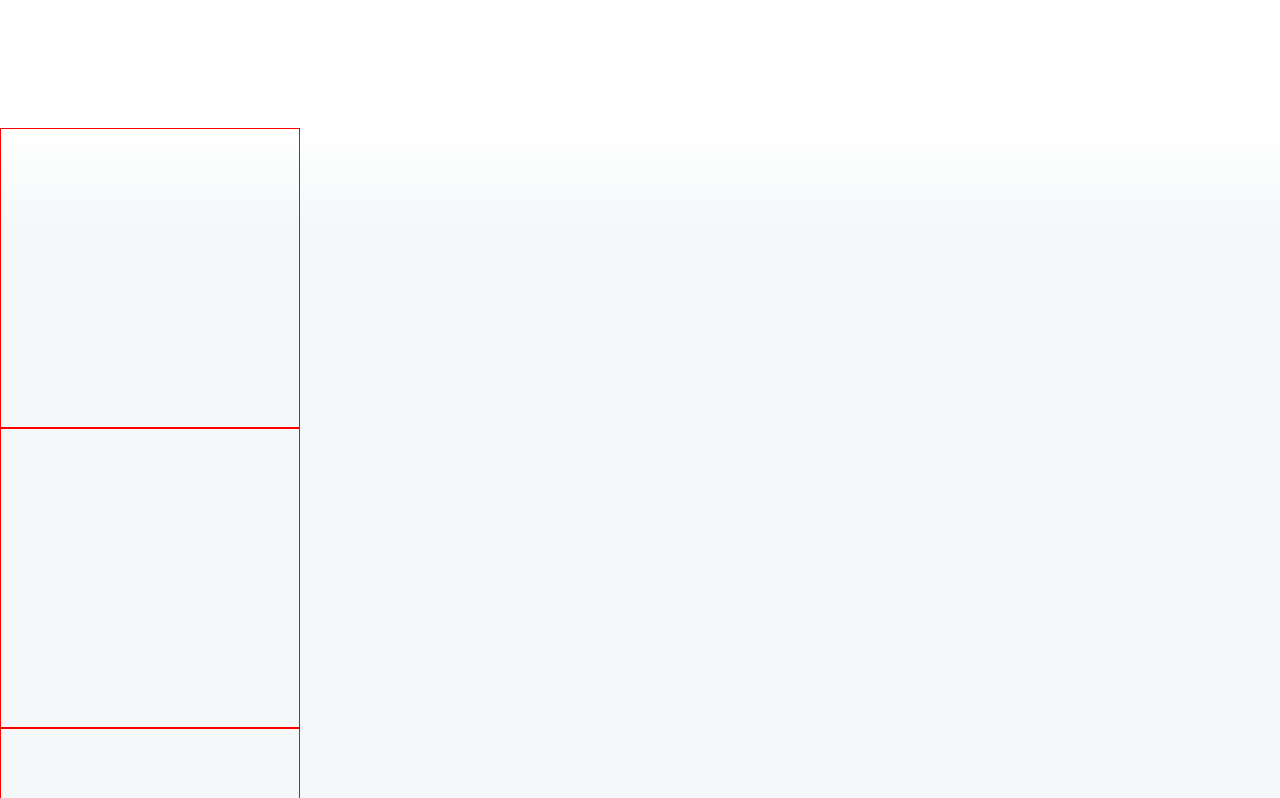
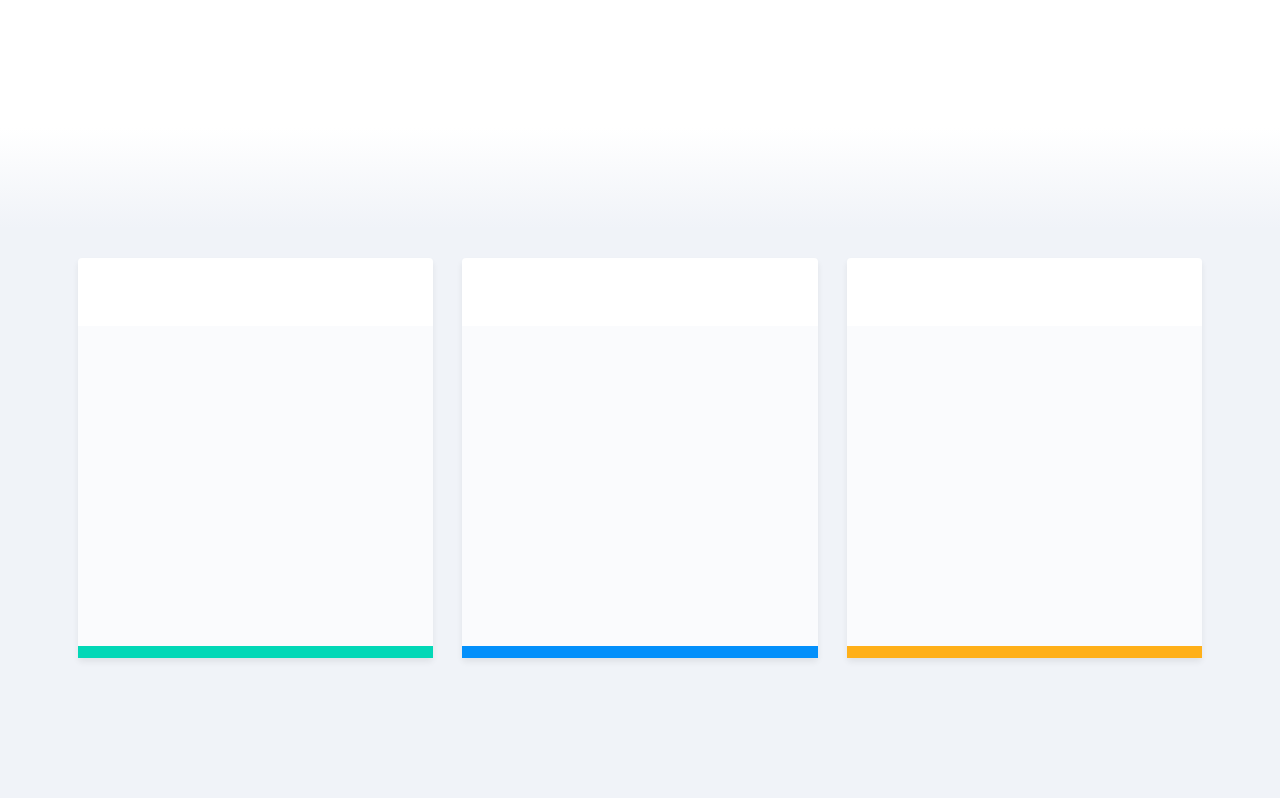
Before and after one commit to ruairidhflint/40lbs-frontend, a React (Create React App) app: page / in a window 1280 px wide. Shown: the part 642-1440 px from the top of the page. Built offline with nearby package versions, Linux system fonts and the light colour scheme.

Commit message:
Styling cards

```diff
--- a/src/Components/LandingPageComponents/AboutCard.js
+++ b/src/Components/LandingPageComponents/AboutCard.js
@@ -1,16 +1,42 @@
 import React from 'react';
 import styled from 'styled-components';
 
-function AboutCard() {
-    return (
-        <StyledCard></StyledCard>
-    )
+function AboutCard(props) {
+  return (
+  <StyledCard>
+      <div className="title"></div>
+      <div className="main"></div>
+      <div style={{backgroundColor: props.bg}}className="foot"></div>
+  </StyledCard>
+    );
 }
 
 const StyledCard = styled.div`
-    width: 300px;
-    height: 300px;
-    border: 1px solid red;
-`
+  width: 30%;
+  height: 400px;
+  background-color: ${(props) => props.theme.white};
+  box-shadow: 0 4px 6px 0 hsla(0, 0%, 0%, 0.07);
+  border-radius: 4px;
+  display: flex;
+  flex-direction: column;
+
+    .title {
+        width: 100%;
+        height: 17%;
+    }
+
+    .main {
+        width: 100%;
+        height: 80%;
+        background-color: ${props => props.theme.backgroundSecondary};
+    }
+
+    .foot {
+        width: 100%;
+        height: 3%;
+    }
+
+
+`;
 
 export default AboutCard;
--- a/src/Components/LandingPageComponents/LearnMore.js
+++ b/src/Components/LandingPageComponents/LearnMore.js
@@ -7,9 +7,9 @@ function LearnMore() {
   return (
     <StyledLearnMore>
       <div id="more">
-        <AboutCard />
-        <AboutCard />
-        <AboutCard />
+        <AboutCard bg={'#02d8b7'}></AboutCard>
+        <AboutCard bg={'#0390fb'}></AboutCard>
+        <AboutCard bg={'#ffb019'}></AboutCard>
       </div>
     </StyledLearnMore>
   );
@@ -26,6 +26,16 @@ const StyledLearnMore = styled.section`
   );
   position: absolute;
   bottom: -80%;
+  #more {
+    max-width: 1280px;
+    margin: 0 auto;
+    padding: 0 3rem;
+    height: 500px;
+    display: flex;
+    justify-content: space-evenly;
+    align-items: center;
+    margin-top: 5rem;
+  }
 `;
 
 export default LearnMore;
--- a/src/styles/theme.js
+++ b/src/styles/theme.js
@@ -1,5 +1,6 @@
 export const theme = {
-    background: '#f4f8f9',
+    background: '#f0f3f8',
+    backgroundSecondary: '#fafbfd',
     mainText: '#373d3f',
     mainBlue: '#0390fb',
     secondaryBlue: '#cfe8fe',
```
